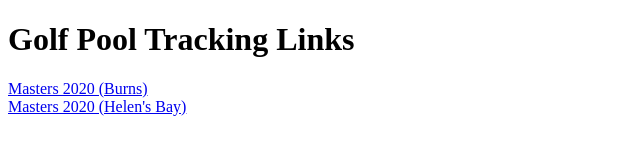
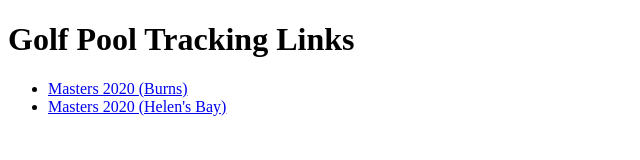
Before and after one commit to GolfPoolTracking/golfpooltracking.github.io, a plain HTML site: page index.html in a window 1280 px wide. Shown: the whole page, without its empty margins (0-640 px from the left). Drawn offline with Linux system fonts and the light colour scheme.

Commit message:
Update index.html

```diff
--- a/index.html
+++ b/index.html
@@ -21,8 +21,10 @@
 -->
 
 <nav>
-  <a href="./Burns/Masters2020">Masters 2020 (Burns)</a><br>
-  <a href="./Helen'sBay/Masters2020">Masters 2020 (Helen's Bay)</a><br>
+  <ul>
+    <li><a href="./Burns/Masters2020">Masters 2020 (Burns)</a></li>
+    <li><a href="./Helen'sBay/Masters2020">Masters 2020 (Helen's Bay)</a></li>
+  </ul>
 </nav>
 
 <footer>
```
